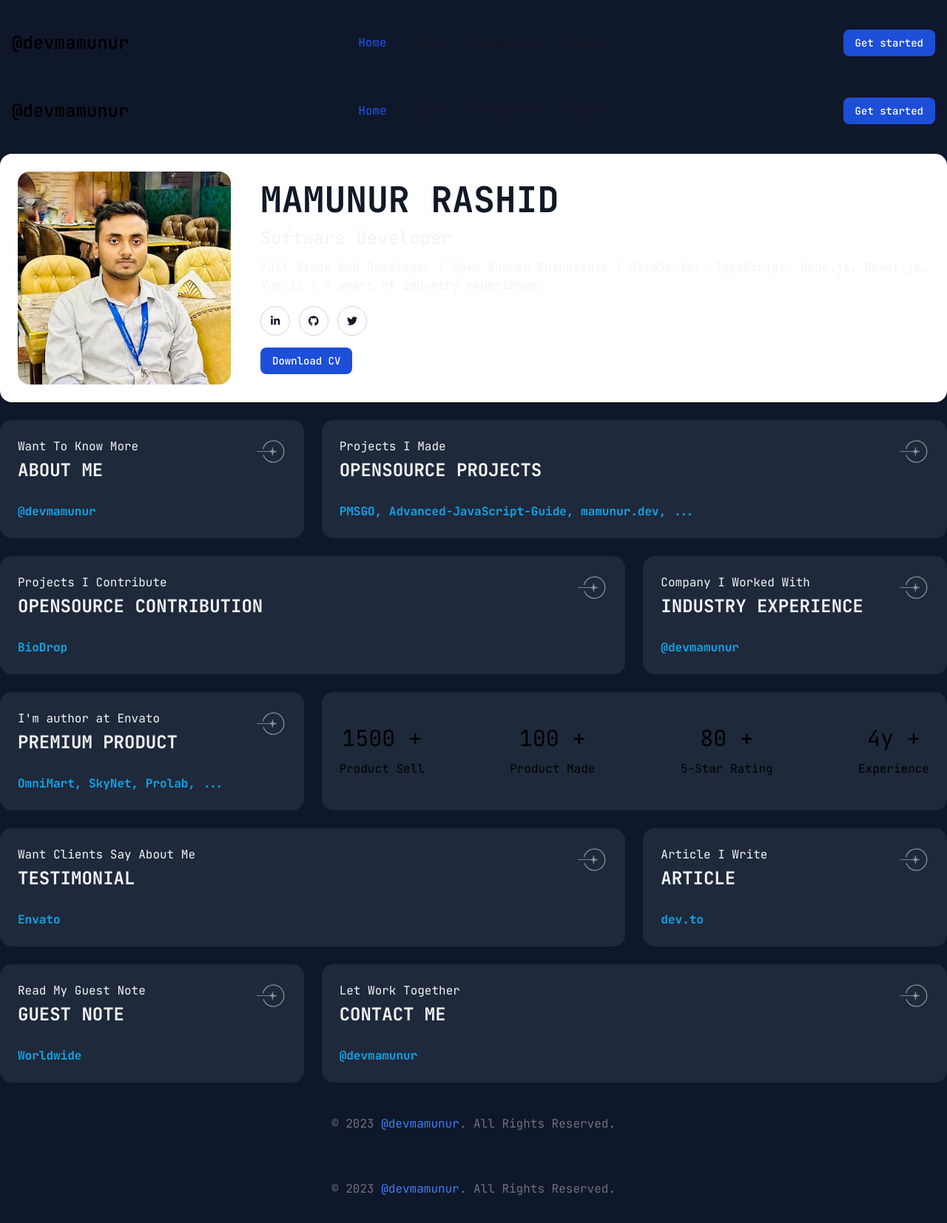
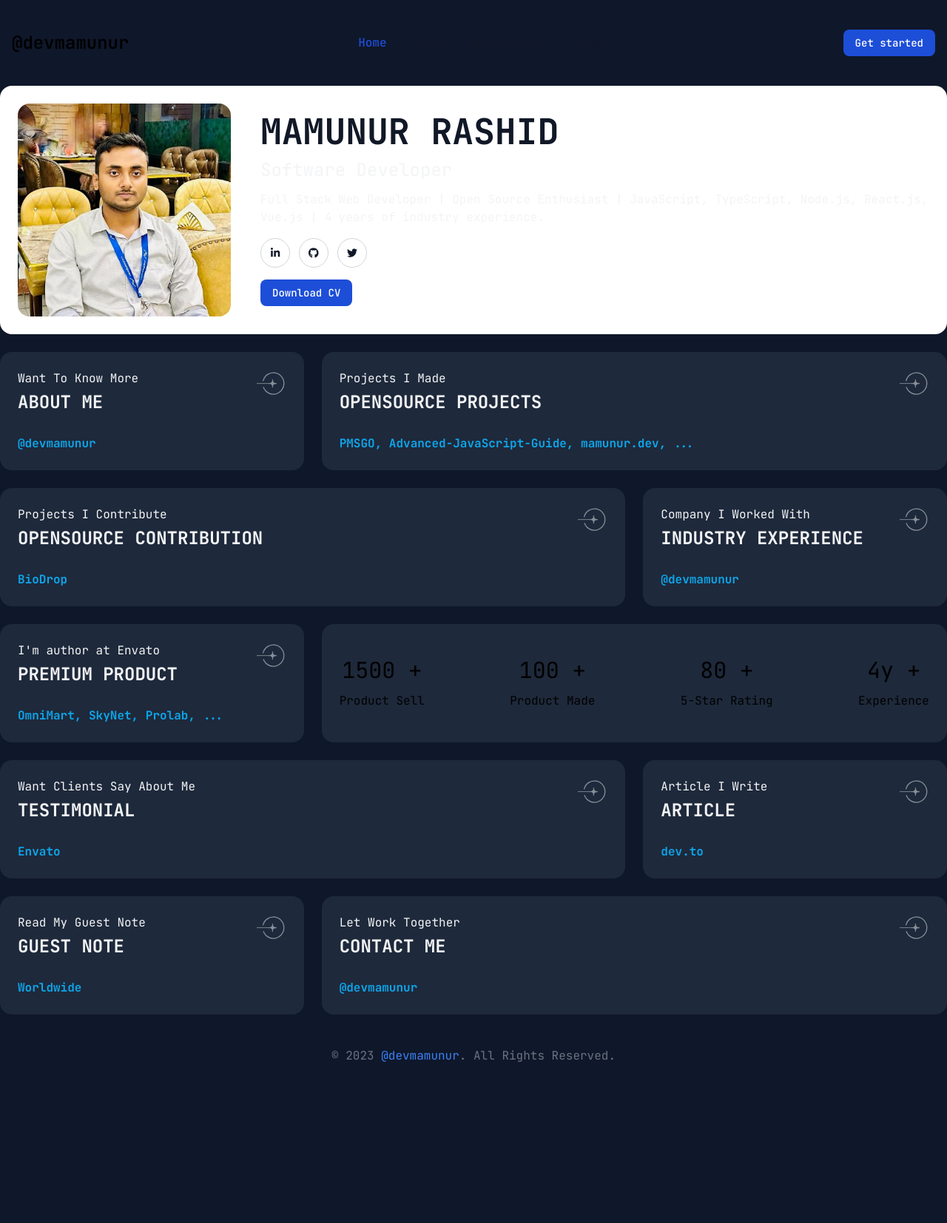
Before and after one commit to devmamunur/mamunur.dev, a Next.js app: page / in a window 1280 px wide. Shown: the top 1654 px of the page at 74% size. After the commit the page ends 1484 px from the top, so only its background shows below. Built offline with nearby package versions, Linux system fonts and the light colour scheme.

Commit message:
create new Opensourse project page

```diff
--- /dev/null
+++ b/src/app/(web)/opensource-projects/page.tsx
@@ -0,0 +1,12 @@
+import React from 'react';
+
+
+const OspPage : React.FC = () => {
+    return (
+        <>
+            <h1>Opensourse</h1>
+        </>
+    );
+};
+
+export default OspPage;
--- a/src/app/(web)/page.tsx
+++ b/src/app/(web)/page.tsx
@@ -4,13 +4,11 @@ import HeroArea from "@/components/HeroArea";
 import HomeSections from "@/components/HomeSections";
 import Footer from "@/components/Footer";
 
-const HomePage : React.FC = () => {
+const HomePage: React.FC = () => {
     return (
         <>
-            <NavBar/>
             <HeroArea/>
             <HomeSections/>
-            <Footer/>
         </>
     );
 };
--- /dev/null
+++ b/src/app/api/github/route.ts
@@ -0,0 +1 @@
+//test
```
